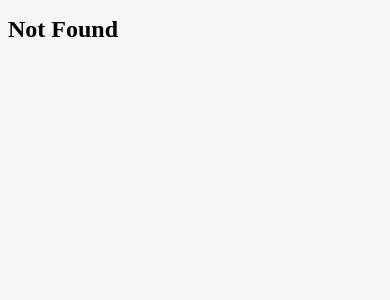
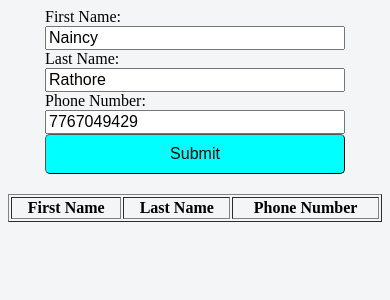
Before and after one commit to Naincy31/React-Daily-Labs, a React (Create React App) app: page /phone-book in a window 390 px wide. Shown: the top 300 px of the page. Built offline with nearby package versions, Linux system fonts and the light colour scheme.

Commit message:
Phone Book

```diff
--- a/src/App.js
+++ b/src/App.js
@@ -94,6 +94,11 @@ function App() {
           <h1>File Explorer</h1>
         </div>
       </Link>
+      <Link to="/phone-book">
+        <div className='card'>
+          <h1>Phone Book</h1>
+        </div>
+      </Link>
     </div>
   );
 }
--- /dev/null
+++ b/src/components/PhoneBook/PhoneBook.jsx
@@ -0,0 +1,81 @@
+import { useReducer, useState } from 'react'
+
+const PhoneBook = () => {
+    const initialState = {
+        userFirstName: 'Naincy',
+        userLastName: 'Rathore',
+        userNumber: '7767049429'
+    }
+
+    const formReducer = (state, action) => {
+        switch(action.type) {
+            case "RESET":
+                return { userFirstName: "", userLastName: "", userNumber: ""}
+            case "UPDATE":
+                return {...state, [action.field]: action.payload};
+            default:
+                return state;
+        }
+    }
+
+    const [formState, dispatch] = useReducer(formReducer, initialState)
+
+    const [entries, setEntries] = useState([])
+
+    const handleSubmit = (e) => {
+        e.preventDefault();
+
+        setEntries((prev) => {
+            const updated = [...prev, formState]
+            return updated.sort((a, b) => a.userLastName.localeCompare(b.userLastName)
+)
+        })
+
+        dispatch({type: "RESET"})
+
+    }
+
+  return (
+    <>
+        <div className="form-container" style={{width: '300px', margin: '0 auto'}}>
+            <form onSubmit={handleSubmit}  style={{display: 'flex', flexDirection: 'column'}}>
+                <label htmlFor="firstName">First Name: </label>
+                <input type="text" id="firstName" required value={formState.userFirstName} onChange={(e) => dispatch({type: 'UPDATE', field: "userFirstName", payload: e.target.value})}/>
+
+                <label htmlFor="lastName">Last Name: </label>
+                <input type="text" id="lastName" required value={formState.userLastName} onChange={(e) => dispatch({type: 'UPDATE', field: "userLastName", payload: e.target.value})}/>
+
+                <label htmlFor="phone">Phone Number:  </label>
+                <input type="tel" id="phone" required value={formState.userNumber} onChange={(e) => dispatch({type: 'UPDATE', field: "userNumber", payload: e.target.value})}/>
+
+                <button type="submit">Submit</button>
+            </form>
+        </div>
+
+        <div style={{ marginTop: '20px' }}>
+  <table border="1" width="100%">
+    <thead>
+      <tr>
+        <th>First Name</th>
+        <th>Last Name</th>
+        <th>Phone Number</th>
+      </tr>
+    </thead>
+    <tbody>
+      {entries.map((entry, index) => (
+        <tr key={index}>
+          <td>{entry.userFirstName}</td>
+          <td>{entry.userLastName}</td>
+          <td>{entry.userNumber}</td>
+        </tr>
+      ))}
+    </tbody>
+  </table>
+</div>
+
+
+    </>
+  )
+}
+
+export default PhoneBook
--- a/src/index.js
+++ b/src/index.js
@@ -20,6 +20,7 @@ import ProgressBar from './components/ProgressBar/ProgressBar';
 import Todo from './components/Todo/Todo';
 import NestedCheckbox from './components/NestedCheckbox/NestedCheckbox';
 import FileExplorer from './components/FileExplorer/FileExplorer';
+import PhoneBook from './components/PhoneBook/PhoneBook';
 
 const root = ReactDOM.createRoot(document.getElementById('root'));
 root.render(
@@ -45,6 +46,7 @@ root.render(
         <Route path='/todo' element={<Todo />} />
         <Route path='/nested-checkbox' element={<NestedCheckbox />} />
         <Route path='/file-explorer' element={<FileExplorer />} />
+        <Route path='/phone-book' element={<PhoneBook />} />
         <Route path='*' element={<h1>Not Found</h1>} />
       </Routes>
     </BrowserRouter>
```
